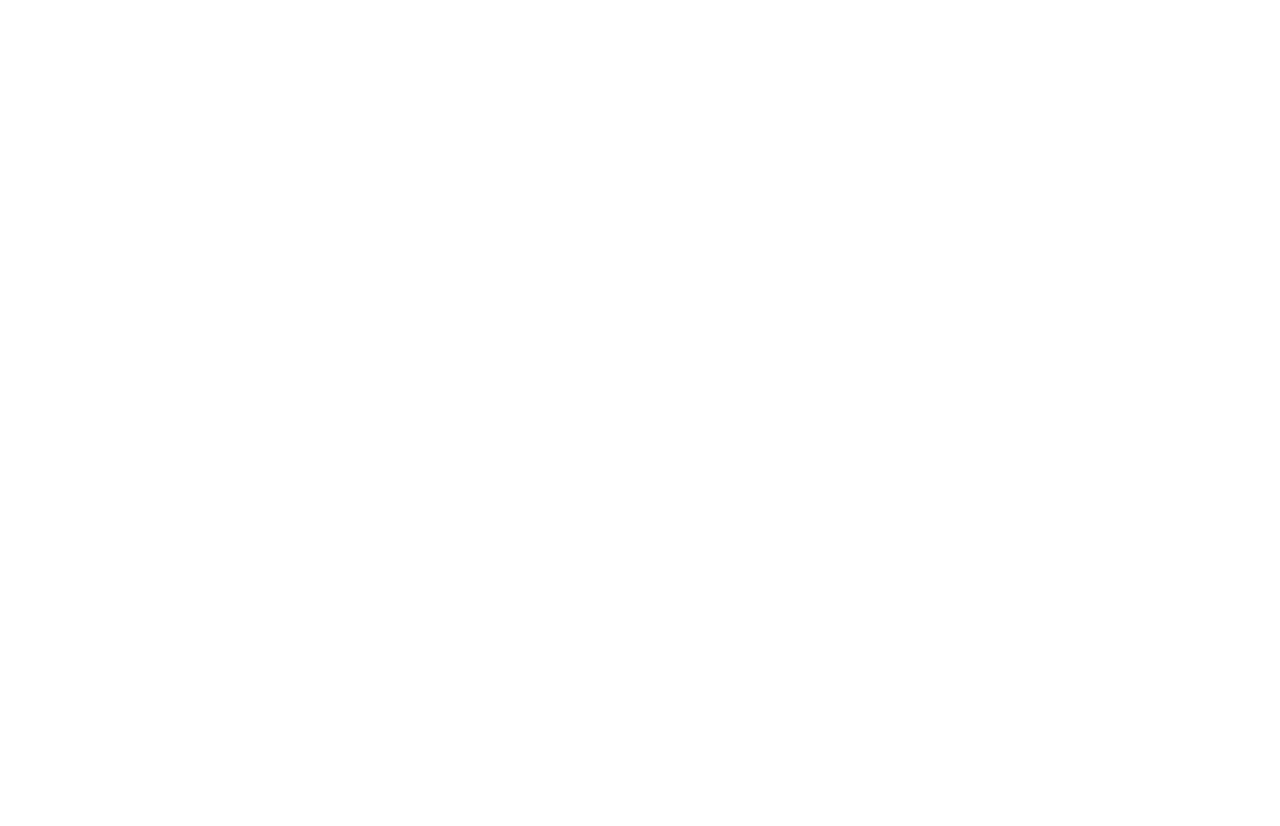
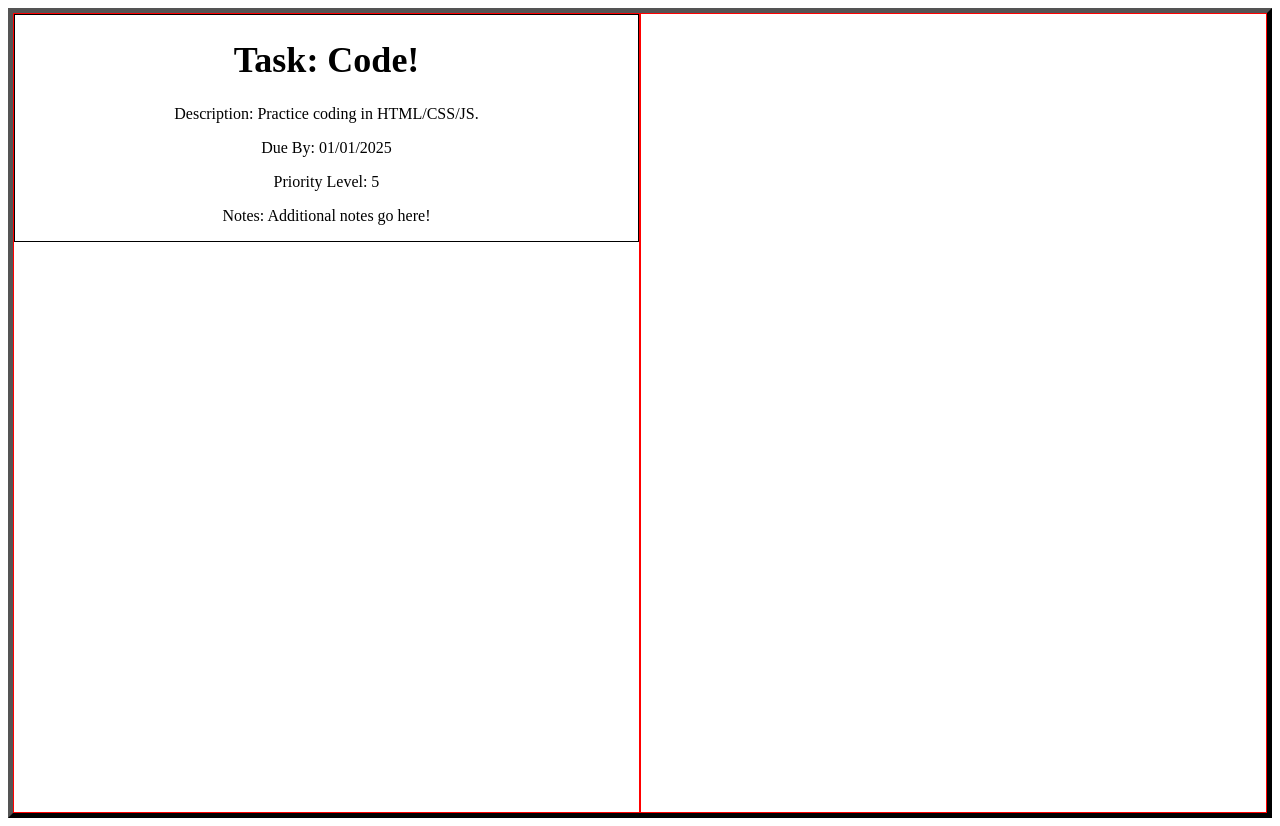
Before and after one commit to jzanderson09/todo-list, a website built with webpack: page src/template.html in a window 1280 px wide. Before the commit the page ends 800 px from the top, so only its background shows below. Built offline with nearby package versions, Linux system fonts and the light colour scheme.

Commit message:
Initialize Todo and Task Class
Set up class definitions for Todo and Task objects. Add .gitignore,
dev dependencies/scripts.

```diff
--- a/index.css
+++ /dev/null
@@ -1,11 +0,0 @@
-*,
-*::before,
-*::after {
-    box-sizing: inherit;
-    font-size: 1.6rem;
-}
-
-html {
-    box-sizing: border-box;
-    font-size: 62.5%;
-}
--- a/index.js
+++ /dev/null
@@ -1 +0,0 @@
-console.log('JavaScript is operational!');
--- /dev/null
+++ b/src/index.css
@@ -0,0 +1,32 @@
+*,
+*::before,
+*::after {
+    box-sizing: inherit;
+    font-size: 1.6rem;
+}
+
+html {
+    box-sizing: border-box;
+    font-size: 62.5%;
+}
+
+h1 {
+    font-size: 3.6rem;
+}
+
+#container {
+    border: 5px outset black;
+    display: flex;
+    flex-flow: row wrap;
+}
+
+.tasks, #todo-form {
+    border: 1px solid red;
+    height: 100vh;
+    width: 50%;
+}
+
+.task {
+    border: 1px solid black;
+    text-align: center;
+}
--- /dev/null
+++ b/src/index.js
@@ -0,0 +1,64 @@
+import './index.css';
+
+class Todo {
+    constructor(taskList) {
+        this.taskList = taskList;
+        this.renderTasks = this.renderTasks.bind(this);
+    }
+
+    //Renders tasks individually and appends to the task div:
+    renderTasks() {
+        let tasksDiv = document.querySelector('.tasks');
+        this.taskList.forEach(task => {
+            let renderedTask = task.renderTask();
+            tasksDiv.appendChild(renderedTask);
+        });
+    }
+}
+
+class Task {
+    constructor(title, description, dueDate, priority, notes) {
+        this.title = title;
+        this.description = description;
+        this.dueDate = dueDate;
+        this.priority = priority;
+        this.notes = notes;
+        this.taskDivBoiler = document.createElement('div');
+        this.titleBoiler = document.createElement('h1');
+        this.descriptionBoiler = document.createElement('p');
+        this.dueDateBoiler = document.createElement('p');
+        this.priorityLevelBoiler = document.createElement('p');
+        this.notesBoiler = document.createElement('p');
+        this.taskDivBoiler.className = 'task';
+        this.titleBoiler.className = 'task-header';
+        this.descriptionBoiler.className = 'task-description';
+        this.dueDateBoiler.className = 'task-due-date';
+        this.priorityLevelBoiler.className = 'task-priority-level';
+        this.notesBoiler.className = 'task-notes';
+        this.renderTask = this.renderTask.bind(this);
+    }
+
+    //Returns DIV with DOM representation of Task object:
+    renderTask() {
+        let currentDiv = this.taskDivBoiler.cloneNode();
+        let currentTitle = this.titleBoiler.cloneNode();
+        let currentDescription = this.descriptionBoiler.cloneNode();
+        let currentDueDate = this.dueDateBoiler.cloneNode();
+        let currentNotes = this.notesBoiler.cloneNode();
+        let currentPriorityLevel = this.priorityLevelBoiler.cloneNode();
+        currentTitle.textContent = `Task:  ${this.title}`;
+        currentDescription.textContent = `Description:  ${this.description}`;
+        currentDueDate.textContent = `Due By:  ${this.dueDate}`;
+        currentPriorityLevel.textContent = `Priority Level:  ${this.priority}`;
+        currentNotes.textContent = `Notes:  ${this.notes}`;
+        currentDiv.append(currentTitle, currentDescription, currentDueDate,
+        currentPriorityLevel, currentNotes);
+        return currentDiv;
+    }
+}
+
+let starterTask = new Task('Code!', 'Practice coding in HTML/CSS/JS.',
+    '01/01/2025', 5, 'Additional notes go here!');
+let myTodoList = new Todo([starterTask]);
+console.table(myTodoList);
+myTodoList.renderTasks();
--- a/index.html
+++ b/src/template.html
@@ -1,15 +1,18 @@
 <!DOCTYPE html>
 <html lang="en">
 <head>
-    <link rel="stylesheet" href="index.css">
     <meta charset="UTF-8">
     <meta name="viewport" content="width=device-width, initial-scale=1.0">
-    <script src="index.js" defer></script>
     <title>Todo List (The Odin Project)</title>
 </head>
 <body>
     <div id="container">
+        <div class="tasks">
 
+        </div>
+        <div id="todo-form">
+
+        </div>
     </div>
 </body>
 </html>
--- /dev/null
+++ b/webpack.config.js
@@ -0,0 +1,34 @@
+// webpack.config.js
+const path = require("path");
+const HtmlWebpackPlugin = require("html-webpack-plugin");
+
+module.exports = {
+  mode: "development",
+  entry: "./src/index.js",
+  output: {
+    filename: "main.js",
+    path: path.resolve(__dirname, "dist"),
+    clean: true,
+  },
+  plugins: [
+    new HtmlWebpackPlugin({
+      template: "./src/template.html",
+    }),
+  ],
+  module: {
+    rules: [
+      {
+        test: /\.css$/i,
+        use: ["style-loader", "css-loader"],
+      },
+      {
+        test: /\.html$/i,
+        loader: "html-loader",
+      },
+      {
+        test: /\.(png|svg|jpg|jpeg|gif)$/i,
+        type: "asset/resource",
+      },
+    ],
+  },
+};
```
Also changed, not shown: package.json (+13 -2 lines), 2 other files.
